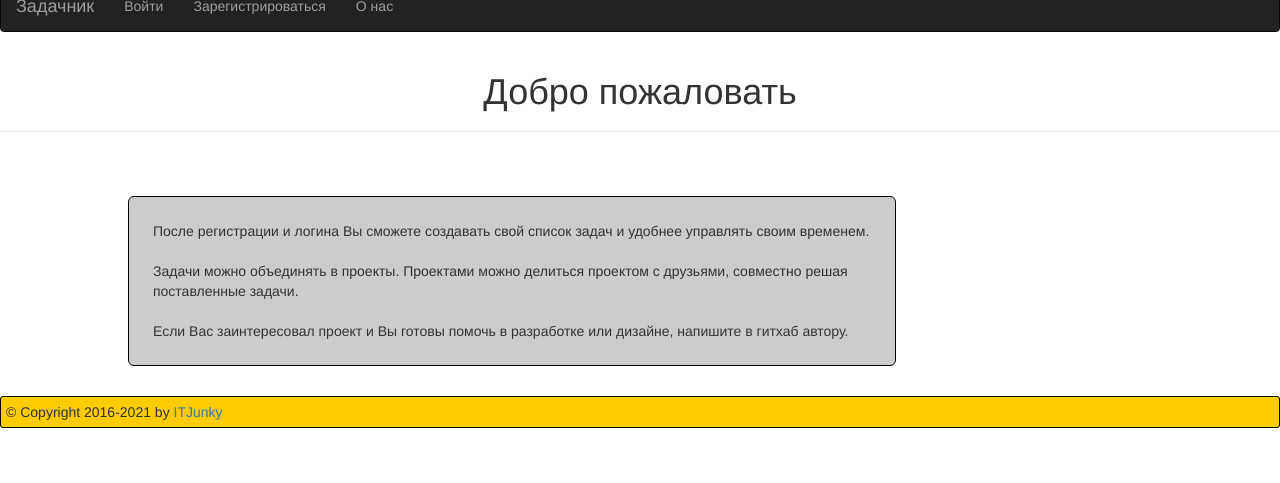
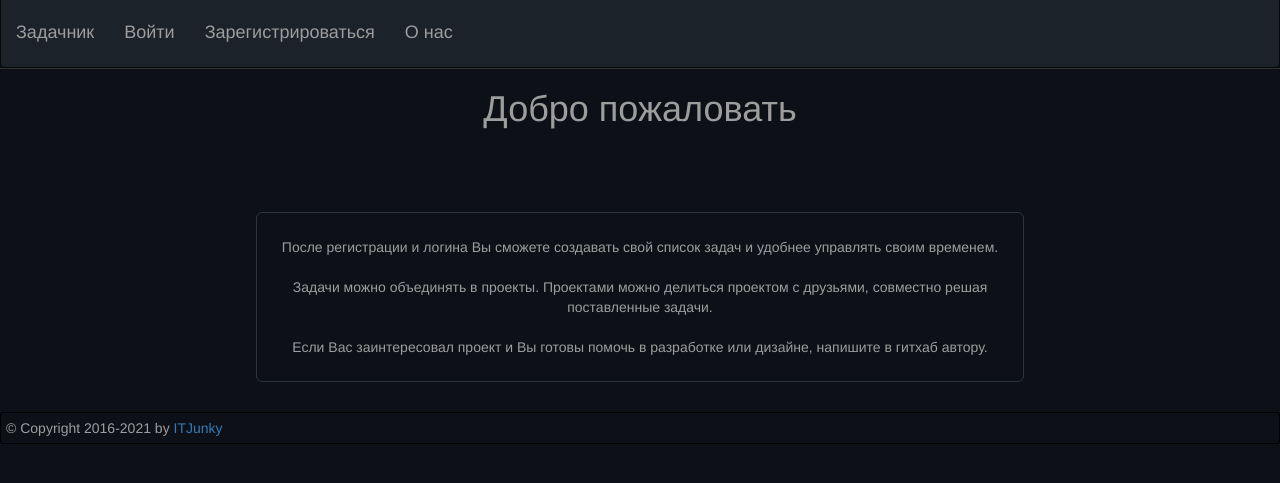
Before and after one commit to itJunky/web-tasker.py, a Flask app: page / in a window 1280 px wide. Shown: the top 483 px of the page. Run offline with Flask 2, Linux system fonts and the light colour scheme; some libraries are stand-ins or nearby versions.

Commit message:
Black CSS styles

```diff
--- a/web_tasker/static/mystyle.css
+++ b/web_tasker/static/mystyle.css
@@ -2,8 +2,34 @@ h1 {
     text-align: center;
 }
 
-body {
-    margin-top: -20px;
+body, pre {
+    color: #9d9d9d;
+    background: #0d1117;
+    /*margin-top: -20px; */
+}
+/*
+a {
+    background: #f00;
+}
+
+.navbar-nav > li > .dropdown-menu { background-color: #FF0000; }
+*/
+
+
+input[type="email"], input[type="text"], input[type="password"], textarea[type="text"] {
+    background-color: rgb(1, 4, 9);
+    border: 1px solid #2D343A;
+}
+
+.well, .well-lg {
+    background-color: #0d1117;
+    border: 1px solid #2D343A;
+}
+
+.btn-default, .open > .dropdown-toggle.btn-default {
+    color: #9d9d9d;
+    background-color: #1C2229;
+    border: 1px solid #2D343A;
 }
 
 .mainmenubar {
@@ -24,39 +50,59 @@ body {
     line-height: 0;
 }
 
+
 .mainmenuline {
     display: inline-block;
     line-height: 5px;
 }
 
 .mycontent {
-    border: solid 1px black;
+    border: solid 1px #2D343A;
     min-height: 20%;
 }
 
+.page-header {
+    margin: 0px 0 20px;
+    border-top: 1px solid #2D343A;
+    border-bottom: 0px;
+}
+
+.nav {
+    padding-left: unset;
+    margin-bottom: 10px;
+}
+
+.navbar {
+    margin-bottom: 0px;
+}
+
 .index {
+    margin: auto;
     width: 60%;
-    background: #ccc;
-    margin-left: 10%;
+    color: #9d9d9d;
+    background: #0d1117;
+    /* margin-left: 10%; */
     height: 50%;
     margin-top: 5%;
+    text-align: center;
 }
 
-.localmenu {
-    width: 98%;
+.globalmenu {
+    /*width: 100%;
     left: 1%;
-    padding: 0px;
+    padding: 0px; */
     margin-top: -10px;
-    box-shadow: 15px 15px 15px -10px rgba(0, 0, 0, 0.5);
+    background-color: #1C2229;
+    /* box-shadow: 15px 15px 15px -10px rgba(45, 52, 58, 0.5); */
 }
 
 .taskmenu {
     width: 98%;
-    height: 52px;
-    background: #ccc;
+    height: 50px;
+    background: #0d1117;
     left: 1%;
-    margin-top: -10px;
-    box-shadow: 15px 15px 15px -15px rgba(0, 0, 0, 0.5);
+    /* margin-top: 0px;
+    /*box-shadow: 15px 15px 15px -15px rgba(0, 0, 0, 0.5); */
 }
 
 .taskmenu-elem {
@@ -131,7 +220,7 @@ body {
 
 #footer {
     width: auto;
-    background: #fc0;
+    background: #0d1117;
     clear: both;
     padding: 5px;
     border: solid 1px black;
```
Also changed, not shown: other parts of web_tasker/static/mystyle.css (+55 -8 lines).
